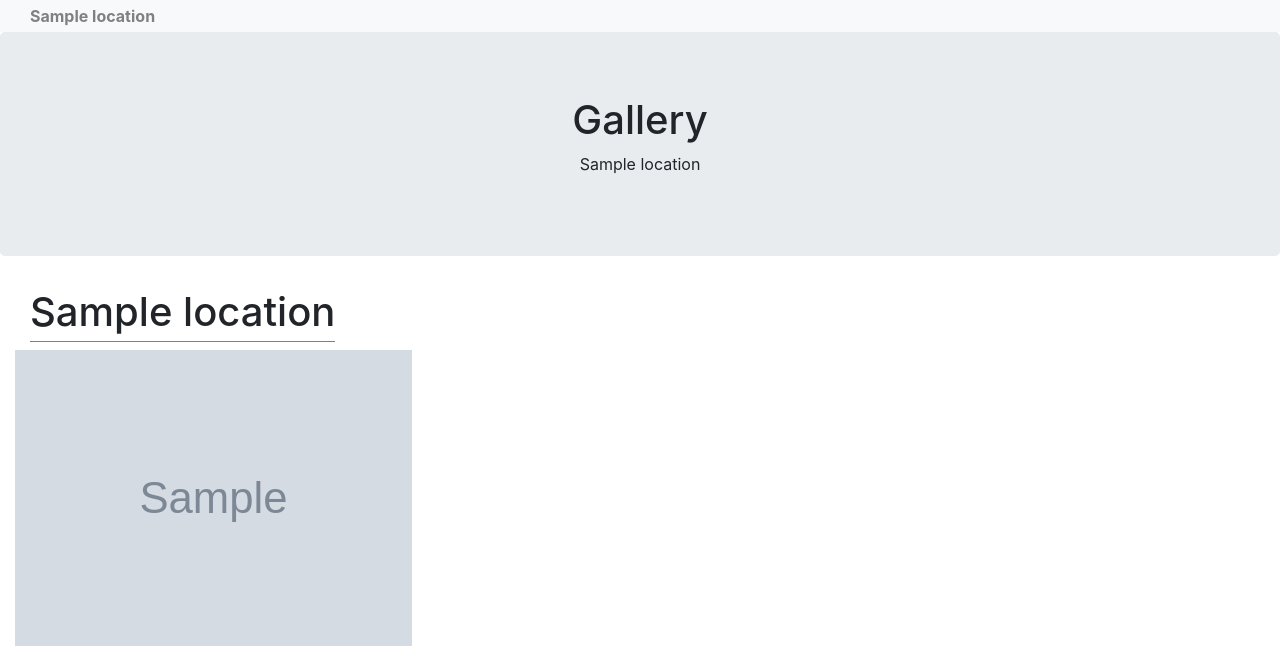
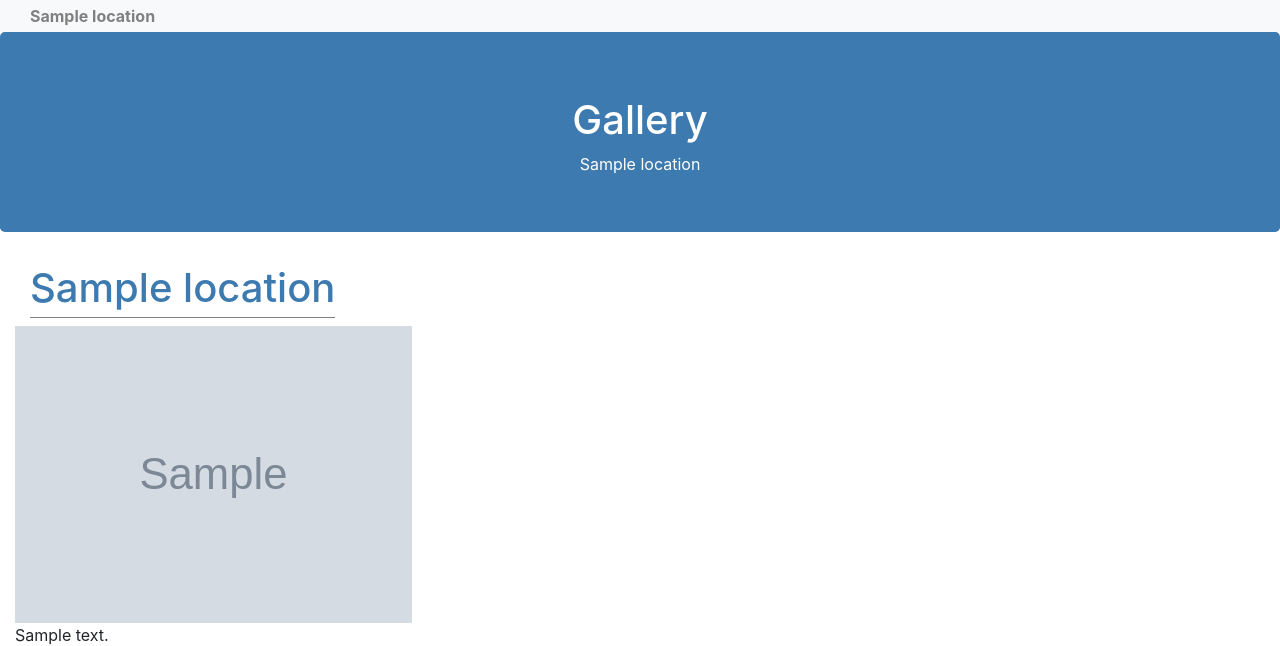
Before and after one commit to maxwellkimutai/gallery-app, a Django app: page /location/1 in a window 1280 px wide. Shown: the part 56-702 px from the top of the page. Run offline with Django 3.2, Linux system fonts and the light colour scheme; tables that the repository leaves empty hold one stand-in row (values such as "Sample post"); grey boxes marked "Sample" are stand-in pictures; some libraries are stand-ins or nearby versions.

Commit message:
add template css

```diff
--- a/static/css/basegallery.css
+++ b/static/css/basegallery.css
@@ -17,3 +17,21 @@
 div.scrollmenu a:hover {
     color: black;
 }
+.image {
+    max-width: 850px!important;
+}
+.jumbotron {
+    background-color: #3d7aaf; /* Orange */
+    color: #ffffff;
+    height: 200px;
+}
+.navbar {
+    color: #3d7aaf;
+}
+::-webkit-scrollbar {
+    width: 0px;  /* remove scrollbar space */
+    background: transparent;  /* optional: just make scrollbar invisible */
+}
+.location-heading {
+    color: #3d7aaf;
+}
```
